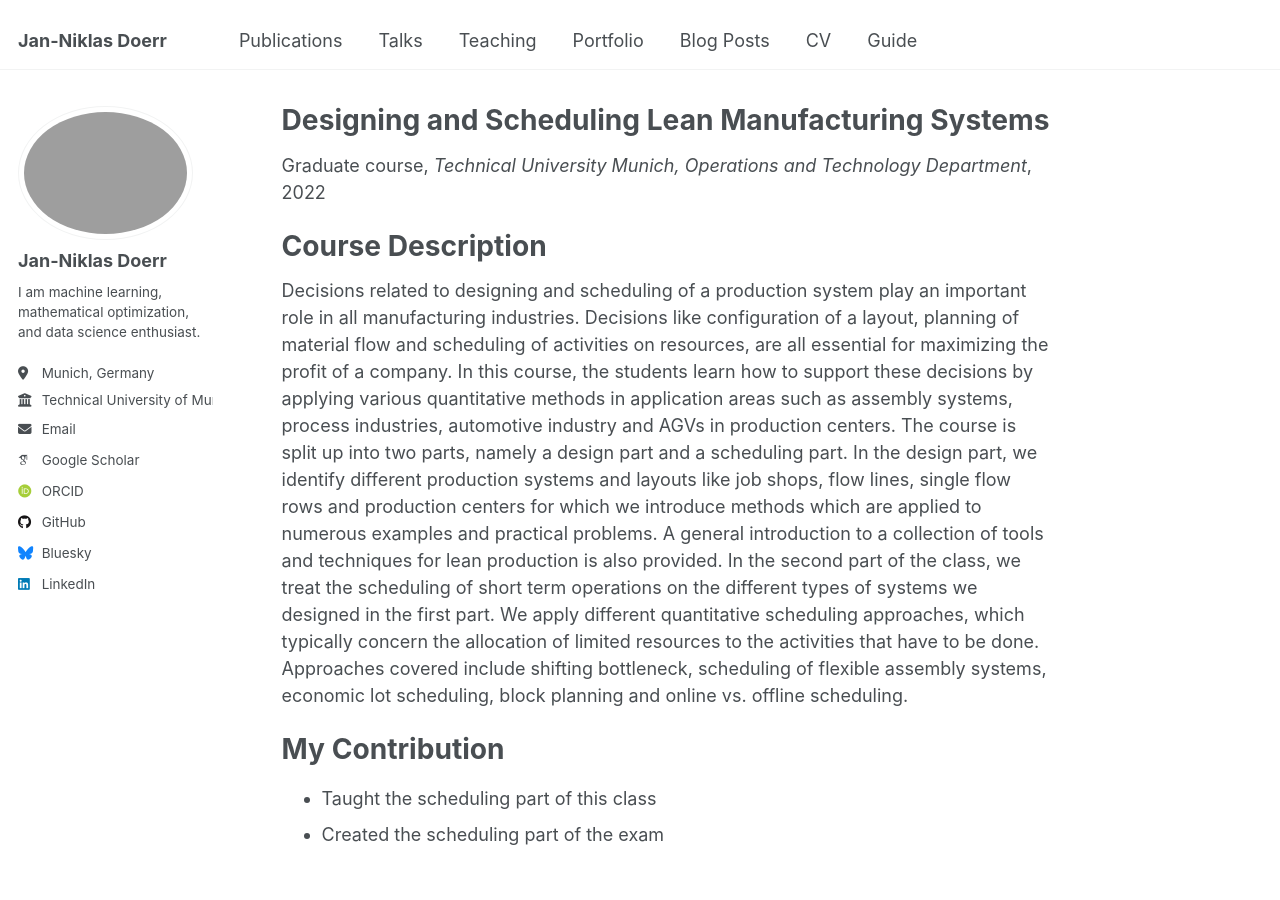
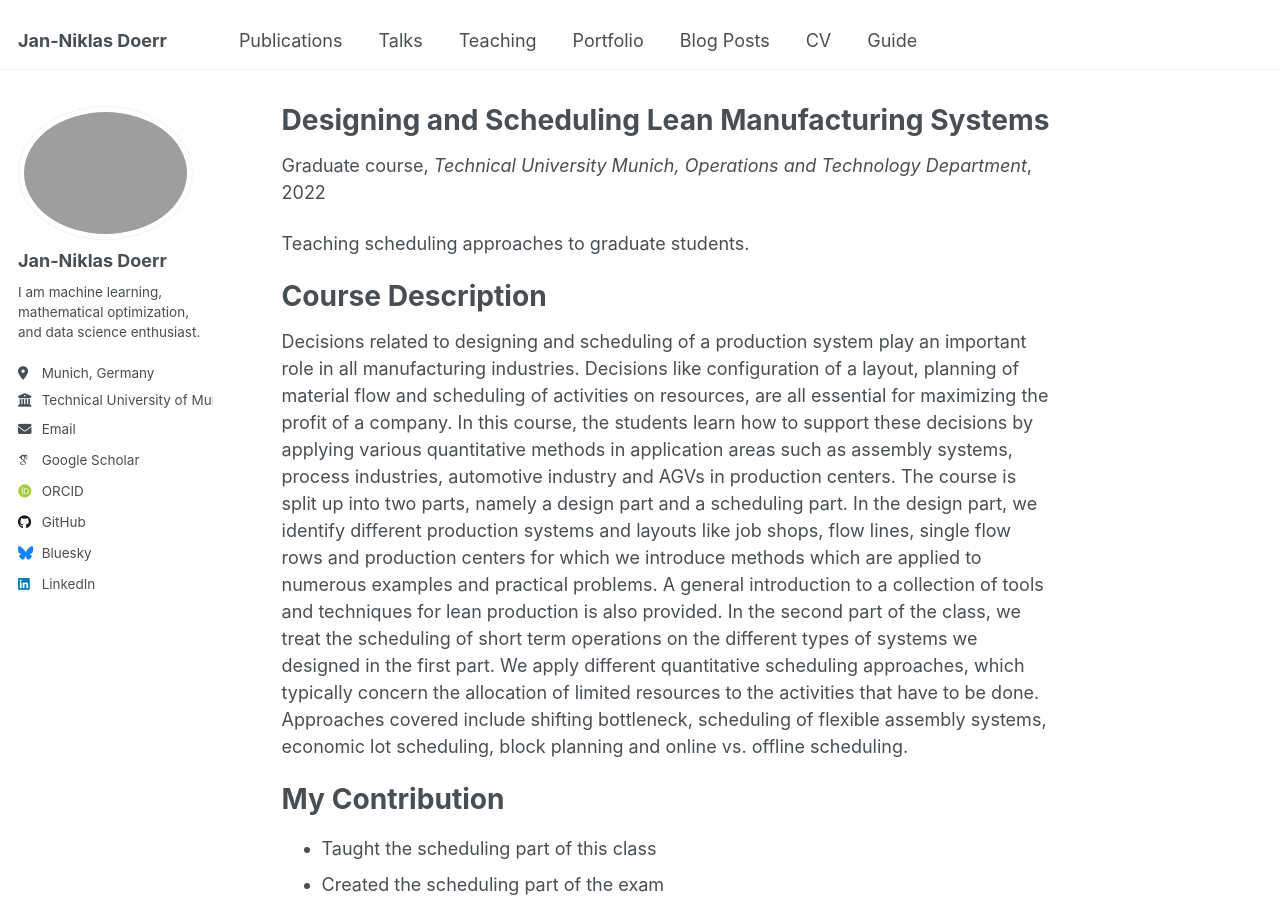
Before and after one commit to Jan-Niklas-Doerr/Jan-Niklas-Doerr.github.io, a Jekyll site: the page built from _teaching/Designing-and-Scheduling.md, in a window 1280 px wide and 900 px high. Built offline with Jekyll 4.4.1, drawn with Linux system fonts in a browser that asks for light colours; some web fonts are replaced.

Commit message:
fix parse

```diff
--- a/_teaching/Designing-and-Scheduling.md
+++ b/_teaching/Designing-and-Scheduling.md
@@ -8,7 +8,7 @@ date: 2022-05-15
 location: "Munich, Germany"
 ---
 
-
+Teaching scheduling approaches to graduate students.
 
 Course Description
 ======
```
